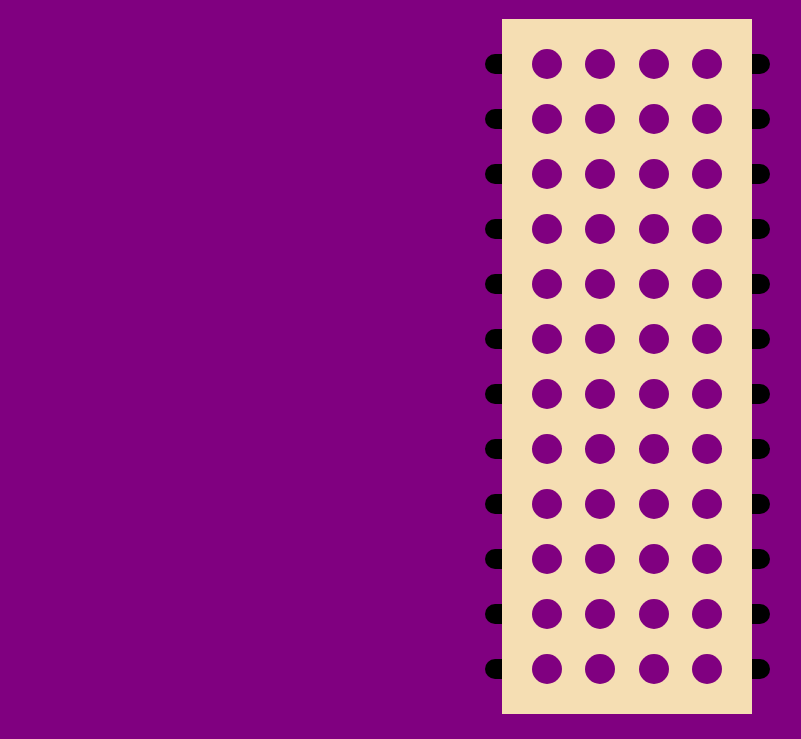
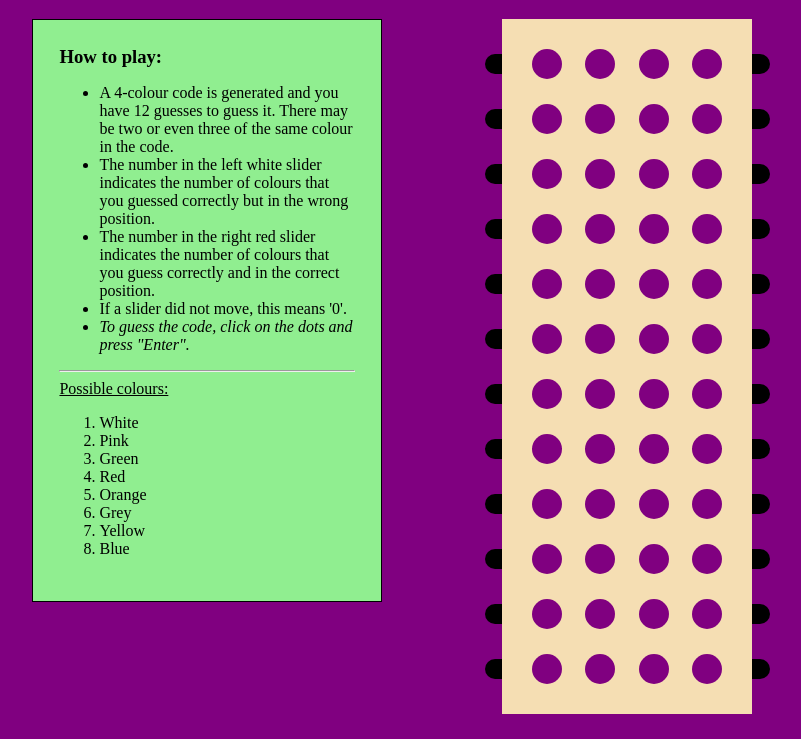
Before and after one commit to SuperCoder-01/WEB_Mastermind, a plain HTML site: page index.html in a window 1280 px wide. Shown: the part 61-800 px from the top of the page, without its empty margins (13-814 px from the left). Drawn offline with Linux system fonts and the light colour scheme.

Commit message:
Added "how to play"

```diff
--- a/index.html
+++ b/index.html
@@ -15,6 +15,34 @@
         </dialog>
 
         <h1>Mastermind</h1>
+
+        <!-- Instructions -->
+        <div id="instruction">
+            <b>How to play:</b><br />
+            <ul>
+                <li>
+                    A 4-colour code is generated and you have 12 guesses to guess it. There may be
+                    two or even three of the same colour in the code.
+                </li>
+                <li>The number in the left white slider indicates the number of colours that you guessed correctly but in the wrong position.</li>
+                <li>The number in the right red slider indicates the number of colours that you guess correctly and in the correct position.</li>
+                <li>If a slider did not move, this means '0'.</li>
+                <li><i>To guess the code, click on the dots and press "Enter".</i></li>
+            </ul>
+
+            <hr />
+            <u>Possible colours:</u>
+            <ol>
+                <li>White</li>
+                <li>Pink</li>
+                <li>Green</li>
+                <li>Red</li>
+                <li>Orange</li>
+                <li>Grey</li>
+                <li>Yellow</li>
+                <li>Blue</li>
+            </ol>
+        </div>
 
         <div id="flex-container">
             <div class="row">
--- a/script.js
+++ b/script.js
@@ -65,6 +65,7 @@ document.addEventListener("keydown", key => {
                 break
             }
         }
+        if (same == true) return
     })
     if (same && currentRow > 0) {
         alert("You already guessed this combination.")
--- a/style.css
+++ b/style.css
@@ -14,6 +14,20 @@ body {
     align-items: center;
     margin: auto 50px;
     color: white;
+}
+
+#instruction {
+    position: absolute;
+    left: 45px;
+    top: 80px;
+    width: 350px;
+    background-color: lightgreen;
+    color: black;
+    border: 1px solid black;
+    padding: 0.7cm;
+}
+#instruction > b {
+    font-size: 14pt;
 }
 
 #flex-container {
```
